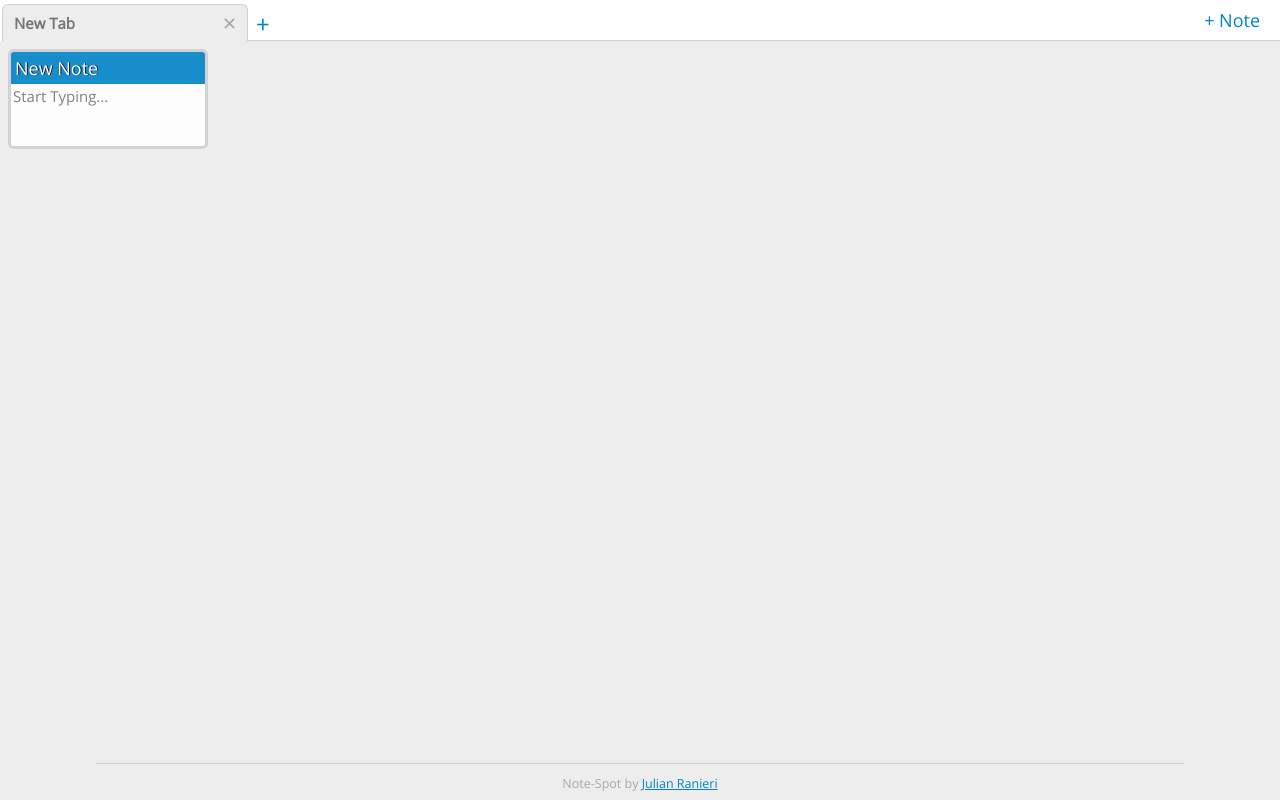
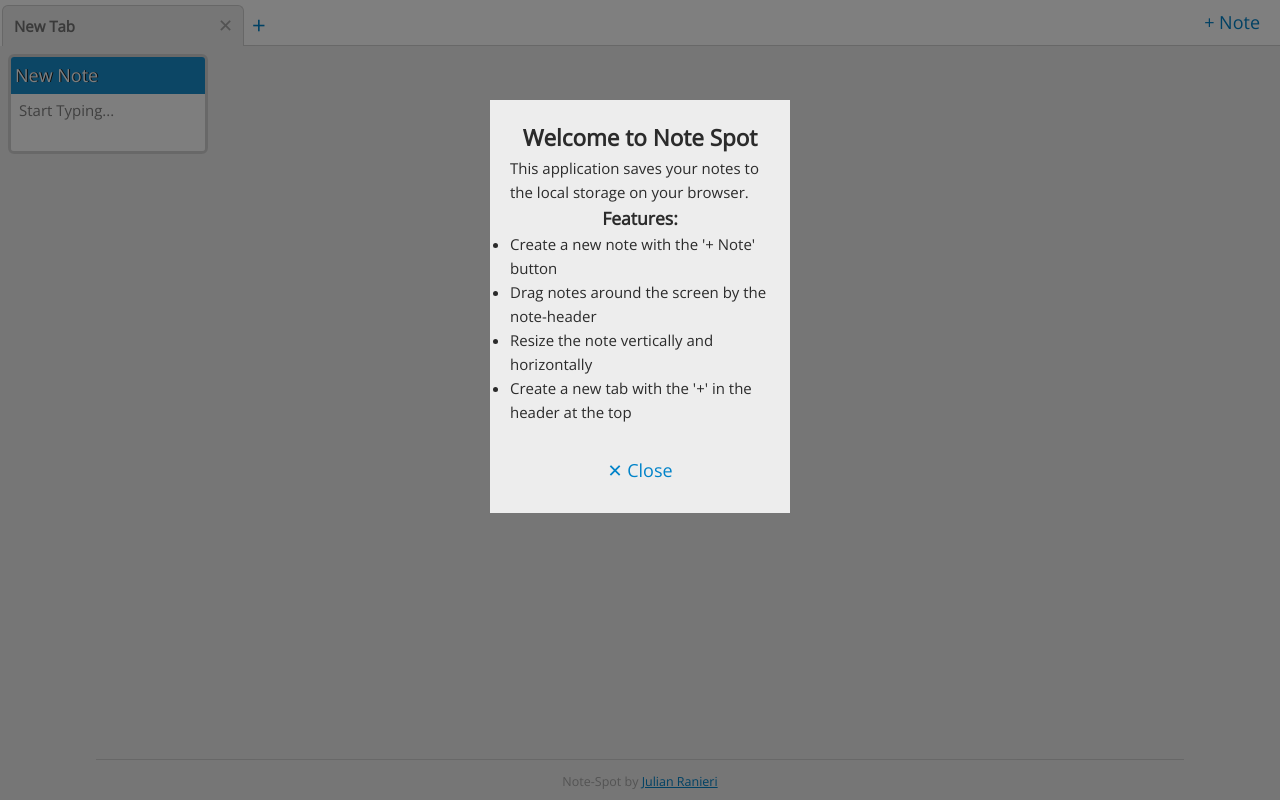
Before and after one commit to royalsaltmerchant/Note-Spot, a plain HTML site: page index.html in a window 1280 px wide. Drawn offline with nearby package versions, Linux system fonts and the light colour scheme.

Commit message:
updates, modal

```diff
--- a/index.html
+++ b/index.html
@@ -1,25 +1,29 @@
 <!DOCTYPE html>
 <html lang="en">
   <head>
-  <meta charset="UTF-8">
-  <meta http-equiv="X-UA-Compatible" content="IE=edge">
-  <meta name="viewport" content="width=device-width, initial-scale=1.0">
+    <meta charset="UTF-8" />
+    <meta http-equiv="X-UA-Compatible" content="IE=edge" />
+    <meta name="viewport" content="width=device-width, initial-scale=1.0" />
     <title>Note-Spot</title>
-  <link rel="stylesheet" href="style.css">
-  <script src="https://cdn.jsdelivr.net/npm/interactjs/dist/interact.min.js" defer></script>
-  <script src="https://cdnjs.cloudflare.com/ajax/libs/uuid/8.3.2/uuid.min.js" defer></script>
+    <link rel="stylesheet" href="style.css" />
+    <script
+      src="https://cdn.jsdelivr.net/npm/interactjs/dist/interact.min.js"
+      defer
+    ></script>
+    <script
+      src="https://cdnjs.cloudflare.com/ajax/libs/uuid/8.3.2/uuid.min.js"
+      defer
+    ></script>
     <script>
+      // get specific note object
+      window.getNote = function (elem) {
+        var id = elem.closest("section").id;
+        return window.notes[id];
+      };
 
-    // get specific note object
-    window.getNote = function(elem) {
-      var id = elem.closest('section').id
-      return window.notes[id]
-    }
+      if (!window.notes) window.notes = {};
 
-    if(!window.notes) window.notes = {}
-
-    var currentTab = ''
-
+      var currentTab = "";
     </script>
     <script src="dragResize.js" defer></script>
     <script src="store.js" defer></script>
@@ -34,11 +38,47 @@
       <div class="empty-header-div"></div>
       <button id="new-note-btn" onclick="newNote()">+ Note</button>
     </header>
-  <main id="main">
-  </main>
-  <hr>
+    <main id="main"></main>
+    <hr />
     <footer>
-    <small>Note-Spot by <a href="https://julianranieri.com/">Julian Ranieri</a></small>
+      <small
+        >Note-Spot by
+        <a href="https://julianranieri.com/">Julian Ranieri</a></small
+      >
     </footer>
+
+    <!-- Modal -->
+    <div id="myModal" class="modal">
+      <div class="modal-content">
+        <h2>Welcome to Note Spot</h2>
+        <p>This application saves your notes to the local storage on your browser.</p>
+        <h3>Features:</h3>
+        <ul>
+          <li>Create a new note with the '+ Note' button</li>
+          <li>Drag notes around the screen by the note-header</li>
+          <li>Resize the note vertically and horizontally</li>
+          <li>Create a new tab with the '+' in the header at the top</li>
+        </ul>
+        <br>
+        <button id="closeModal">✕ Close</button>
+      </div>
+    </div>
+
   </body>
+  <script>
+    // modal
+    // Check if "visited" value is present in localStorage
+    if (!localStorage.getItem("visited")) {
+      // If not present, show the modal
+      document.getElementById("myModal").style.display = "block";
+    }
+
+    // Close the modal and set "visited" value in localStorage
+    document
+      .getElementById("closeModal")
+      .addEventListener("click", function () {
+        document.getElementById("myModal").style.display = "none";
+        localStorage.setItem("visited", "true");
+      });
+  </script>
 </html>
--- a/style.css
+++ b/style.css
@@ -1,4 +1,13 @@
-@import url('https://fonts.googleapis.com/css2?family=Open+Sans:wght@400&display=swap');
+/* latin */
+@font-face {
+  font-family: 'Open Sans';
+  font-style: normal;
+  font-weight: 400;
+  font-stretch: 100%;
+  font-display: swap;
+  src: url("memSYaGs126MiZpBA-UvWbX2vVnXBbObj2OVZyOOSr4dVJWUgsjZ0B4gaVIUwaEQbjA.woff2") format('woff2');
+  unicode-range: U+0000-00FF, U+0131, U+0152-0153, U+02BB-02BC, U+02C6, U+02DA, U+02DC, U+0304, U+0308, U+0329, U+2000-206F, U+2074, U+20AC, U+2122, U+2191, U+2193, U+2212, U+2215, U+FEFF, U+FFFD;
+}
 
 :root {
   --main-blue: rgb(0, 131, 201);
@@ -23,6 +32,7 @@ body {
   background: var(--main-gray);
   font-family: 'Open Sans', sans-serif;
   font-size: 15px;
+  line-height: 1.6;
   height: 100vh;
   width: 100vw;
   display: flex;
@@ -42,6 +52,7 @@ hr {
 a {
   color: var(--main-blue);
 }
+
 a:hover {
   color: var(--main-orange);
 }
@@ -161,7 +172,7 @@ section textarea {
   font-size: inherit;
   flex: 1;
   overflow: scroll;
-  padding: 2px;
+  padding: 6px 8px;
   border: none;
 }
 
@@ -231,3 +242,43 @@ footer {
   display: inline-block;
   padding: var(--main-padding);
 }
+
+/* Styles for the modal */
+.modal {
+  z-index: 10;
+  display: none;
+  position: fixed;
+  top: 0;
+  left: 0;
+  width: 100%;
+  height: 100%;
+  background-color: rgba(0, 0, 0, 0.5);
+}
+
+.modal-content {
+  background-color: var(--main-gray);
+  width: 300px;
+  /* height: 200px; */
+  margin: 100px auto;
+  padding: 20px;
+  display: flex;
+  flex-direction: column;
+  align-items: center;
+  justify-content: center;
+}
+
+.modal-content button {
+  all: unset;
+  font-size: large;
+  color: var(--main-blue);
+  padding: var(--main-padding) 20px;
+  white-space: nowrap;
+}
+
+.modal-content button:hover {
+  opacity: 0.6;
+}
+
+.modal-content button:active {
+  color: var(--main-orange);
+}
```
Also changed, not shown: memSYaGs126MiZpBA-UvWbX2vVnXBbObj2OVZyOOSr4dVJWUgsjZ0B4gaVIUwaEQbjA.woff2 (added). Lines whose indentation alone changed are shown as unchanged.
